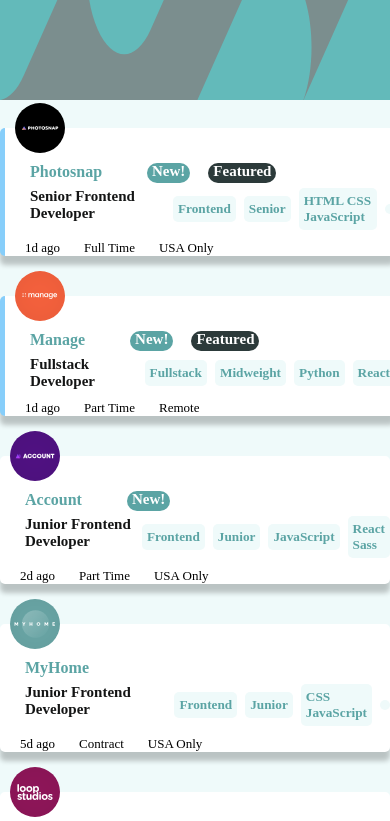
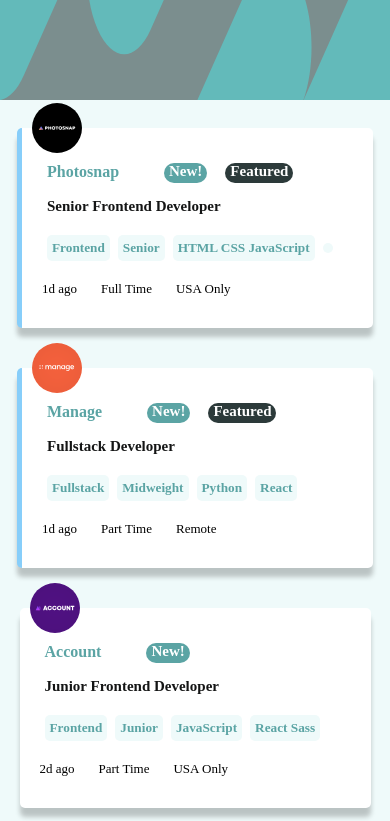
Before and after one commit to MuneneCalvin/Static-Job-Listing, a React (Vite) app: page / in a window 390 px wide. Shown: the top 821 px of the page. Built offline with nearby package versions, Linux system fonts and the light colour scheme.

Commit message:
more css

```diff
--- a/src/components/profile.css
+++ b/src/components/profile.css
@@ -92,6 +92,7 @@
     margin-right: 10px;
     gap: 0.5rem;
     color: hsl(180, 29%, 50%);
+
 }
 .role  {
 
@@ -147,14 +148,39 @@
 /* Media query for phones with max-with of 600px */
 @media screen and (max-width: 715px) {
     .card{
+        min-height: 200px;
         height: fit-content;
-        width: 100%;
+
+        width: 90%;
         flex-direction: column;
     }
     #cardimg {
         height: 50px;
         width: 50px;
         margin-top: -45px;
+    }
+    .middle {
+
+        flex-direction: column;
+    }
+    .middle .position {
+        margin-top: 10px;
+    }
+    .bottom {
+        margin-top: 20px;
+
+    }
+    .right {
+        display: flex;
+        flex-direction: row;
+        justify-content: space-around;
+        align-items: center;
+        width: fit-content;
+        margin-right: 10px;
+        gap: 0.5rem;
+        color: hsl(180, 29%, 50%);
+        margin-top: 12px;
+
     }
 
 
@@ -163,4 +189,7 @@
 
 
 
+
+
+
 }
```
